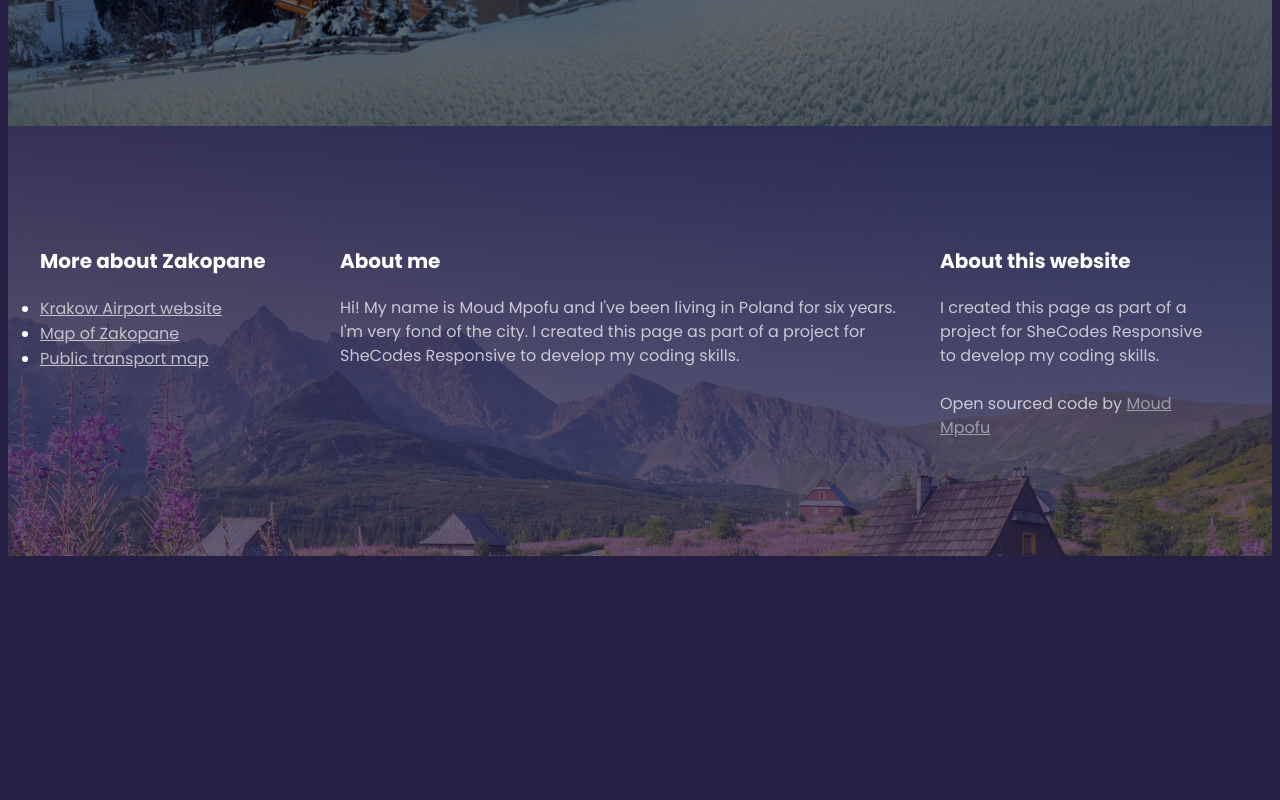
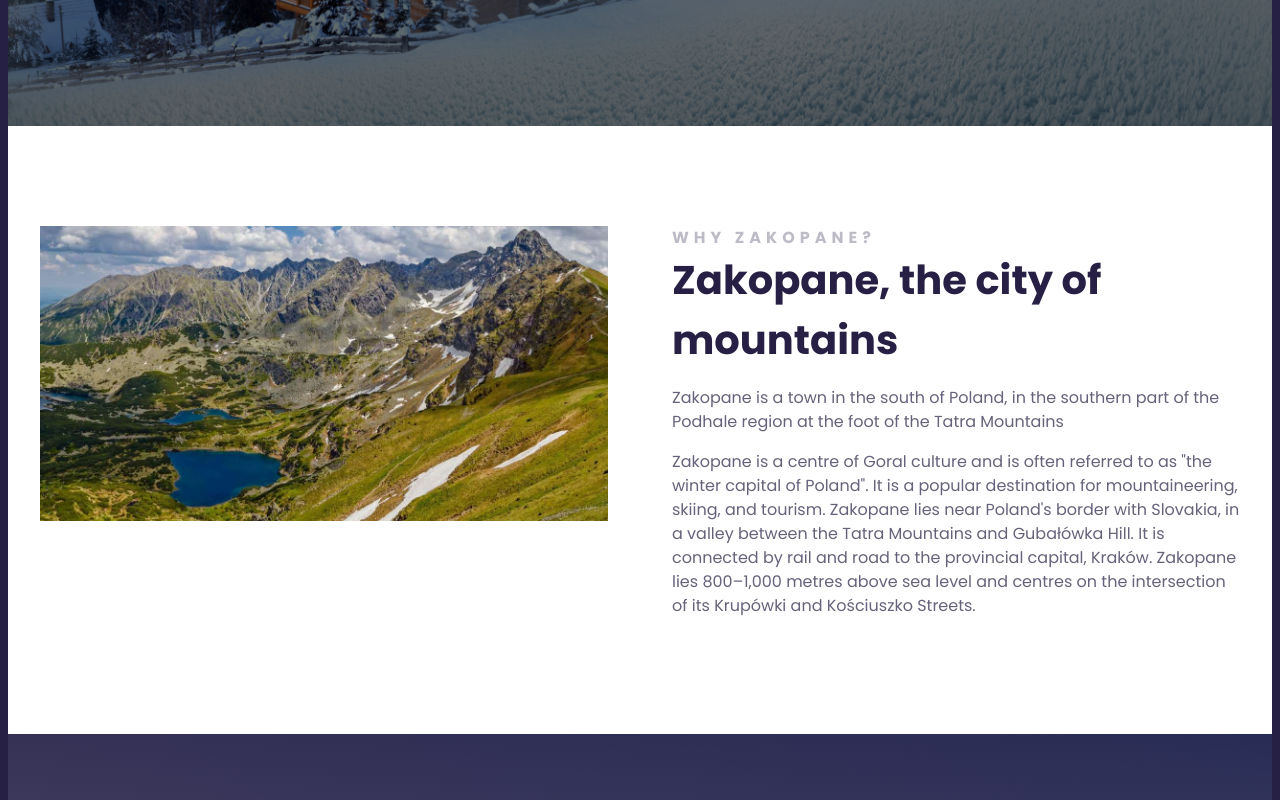
Before and after one commit to MpofuMoud/Zakopane-Travel-project, a plain HTML site: page index.html in a window 1280 px wide. Shown: the part 660-1460 px from the top of the page. Before the commit the page ends 1224 px from the top, so only its background shows below. Drawn offline with Linux system fonts and the light colour scheme.

Commit message:
added the main section

```diff
--- a/index.html
+++ b/index.html
@@ -16,14 +16,46 @@
         <h3>.TRAVEL.</h3>
         <h1>Welcome to Zakopane</h1>
         <h2>City in Poland</h2>
-        <a href="http://" target="_blank" rel="noopener noreferrer"
+        <a
+          href="https://en.wikipedia.org/wiki/Zakopane"
+          target="_blank"
+          rel="noopener noreferrer"
           >Learn more</a
         >
       </header>
+      <main>
+        <section class="grid grid-2-columns">
+          <div>
+            <img
+              src="/images/mountains.jpg"
+              alt="mountains"
+              class="img-responsive"
+            />
+          </div>
+          <div>
+            <h2>Why Zakopane?</h2>
+            <h3>Zakopane, the city of mountains</h3>
+            <p>
+              Zakopane is a town in the south of Poland, in the southern part of
+              the Podhale region at the foot of the Tatra Mountains
+            </p>
+            <p>
+              Zakopane is a centre of Goral culture and is often referred to as
+              "the winter capital of Poland". It is a popular destination for
+              mountaineering, skiing, and tourism. Zakopane lies near Poland's
+              border with Slovakia, in a valley between the Tatra Mountains and
+              Gubałówka Hill. It is connected by rail and road to the provincial
+              capital, Kraków. Zakopane lies 800–1,000 metres above sea level
+              and centres on the intersection of its Krupówki and Kościuszko
+              Streets.
+            </p>
+          </div>
+        </section>
+      </main>
     </div>
 
     <footer>
-      <section class="grid">
+      <section class="grid grid-3-columns">
         <div>
           <h3>More about Zakopane</h3>
 
--- a/src/styles.css
+++ b/src/styles.css
@@ -51,12 +51,53 @@ header a {
 }
 .grid {
   display: grid;
-  grid-template-columns: 1fr 2fr 1fr;
+  grid-gap: 64px;
+}
+.grid-3-columns {
+  grid-template-columns: 1fr 2fr 2fr;
+}
+.img-responsive {
+  max-width: 100%;
+}
+.grid-2-columns {
+  grid-template-columns: 1fr 1fr;
+}
+main {
+  background-color: white;
+}
+
+main h2 {
+  font-weight: 700;
+  font-size: 16px;
+  line-height: 1.5;
+  margin: 0;
+  letter-spacing: 5px;
+  color: #272044;
+  opacity: 0.3;
+  text-transform: uppercase;
+}
+
+main h3 {
+  font-weight: 700;
+  font-size: 40px;
+  line-height: 1.5;
+  color: #272044;
+  margin: 0;
+}
+
+main p {
+  font-style: normal;
+  font-weight: 400;
+  font-size: 16px;
+  line-height: 1.5;
+  color: #272044;
+  opacity: 0.7;
 }
 
 section {
   max-width: 1200px;
   margin: 0 auto;
+  padding: 100px 0;
 }
 footer {
   color: white;
@@ -115,6 +156,9 @@ footer a {
     font-size: 12px;
   }
   .grid {
-    grid-template-columns: 1fr 2fr 2fr;
+    grid-template-columns: 1fr;
+  }
+  section {
+    padding: 30px;
   }
 }
```
Also changed, not shown: images/mountains.jpg (added).
